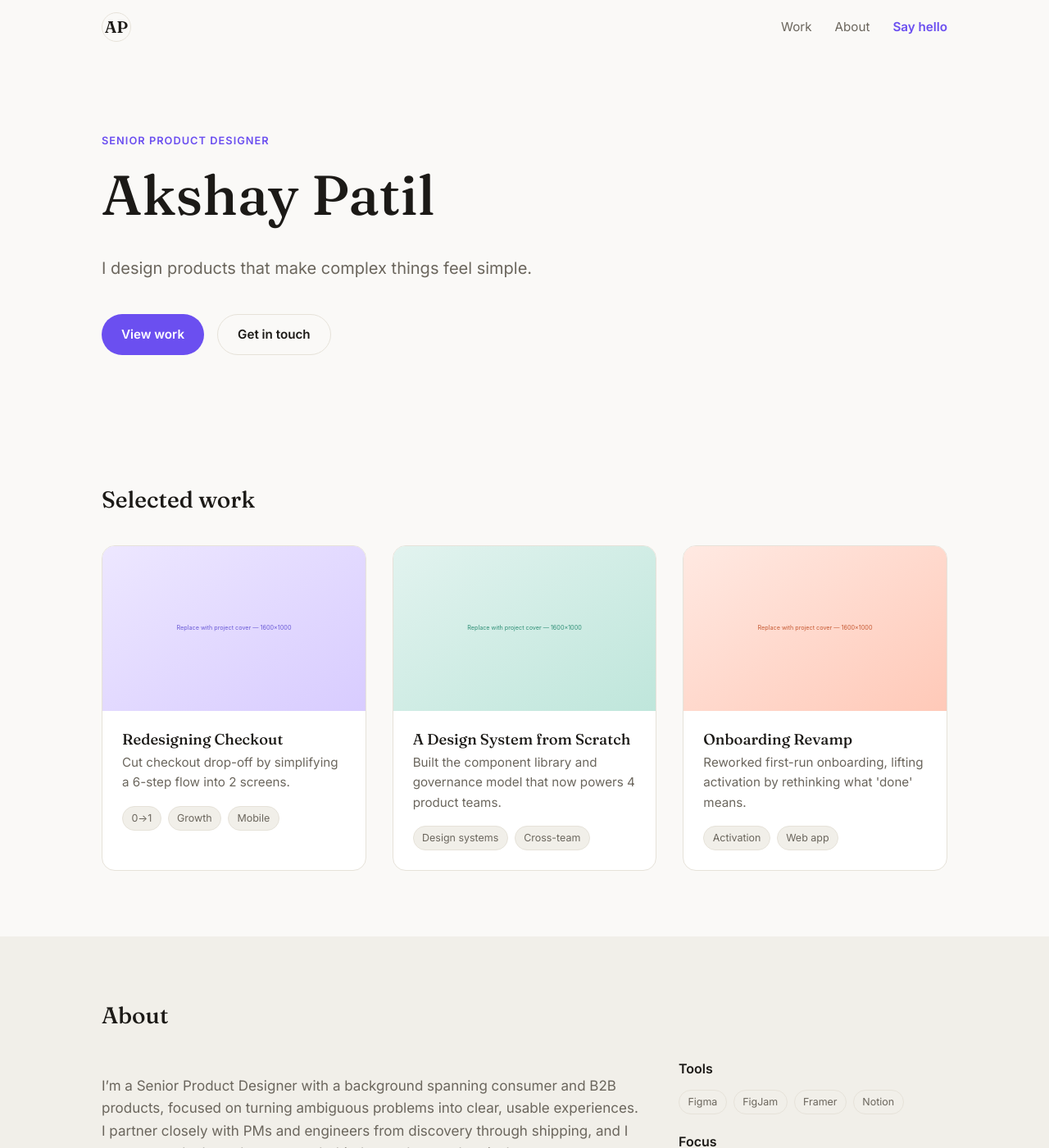
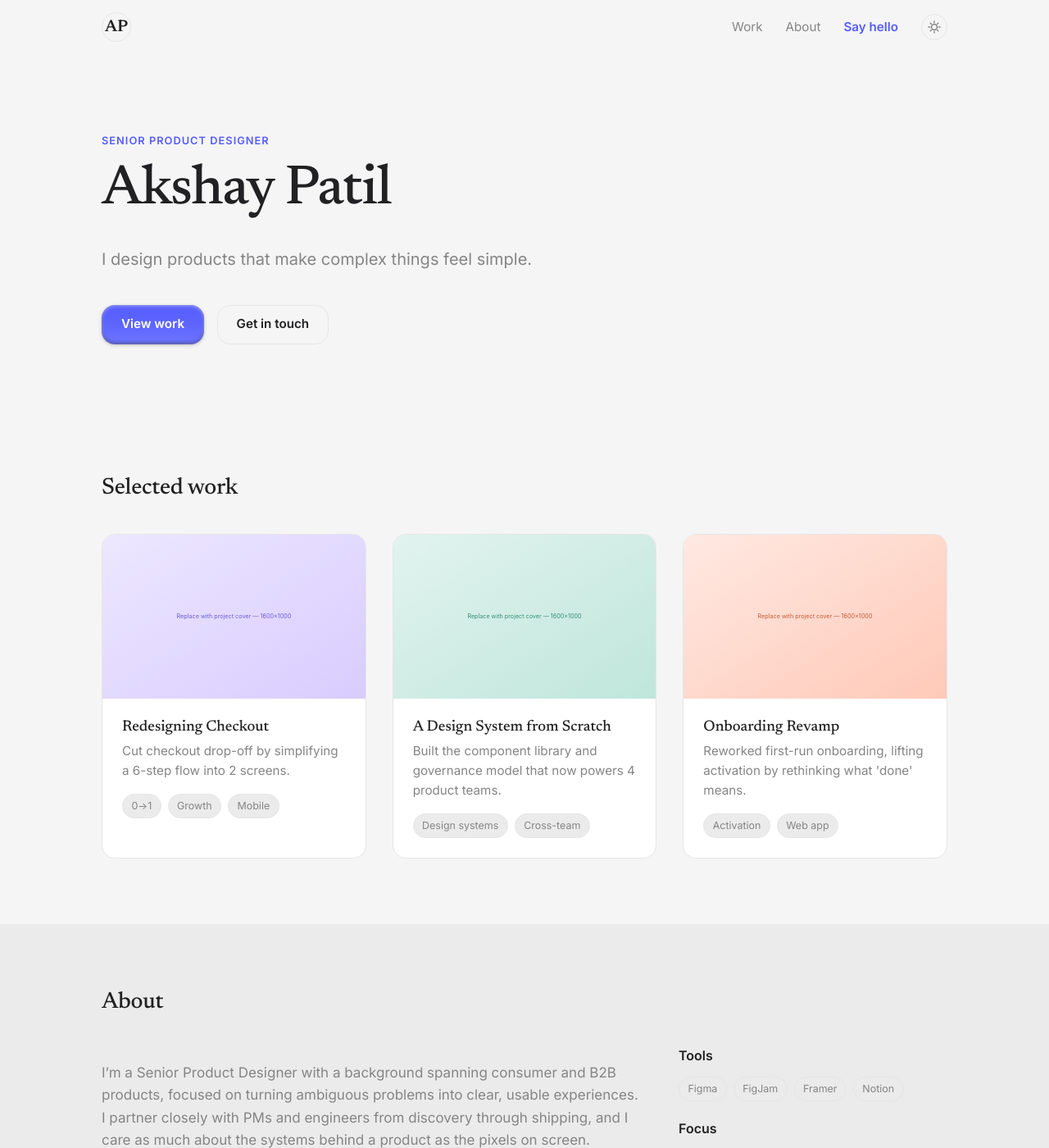
Before and after one commit to akshayrpatil/akshayrpatil.github.io, a Jekyll site: the page built from index.md, in a window 1280 px wide and 1400 px high. Shown: the whole window at 82% size. Built offline with Jekyll 4.4.1, drawn with Linux system fonts in a browser that asks for light colours.

Commit message:
Refresh visual design system and add light/dark theme toggle
- Palette: neutral gray scale + indigo accent, with a matching dark variant
- Font: swap display serif from Fraunces to Newsreader
- Spacing: add a 4px-based spacing scale as CSS custom properties
- Buttons: layered inset shadows for a glossy primary button, squircle
  corner rounding, and proper hover/active interaction states
- Nav: manual light/dark toggle (persisted via localStorage, no-flash
  inline script), plus fixes for logo/icon circle distortion and
  uneven internal padding in the scrolled pill state

```diff
--- a/_includes/head.html
+++ b/_includes/head.html
@@ -1,6 +1,15 @@
 <meta charset="utf-8">
 <meta http-equiv="X-UA-Compatible" content="IE=edge">
 <meta name="viewport" content="width=device-width, initial-scale=1">
+<script>
+(function () {
+  try {
+    var stored = localStorage.getItem("theme");
+    var theme = stored || (window.matchMedia("(prefers-color-scheme: dark)").matches ? "dark" : "light");
+    document.documentElement.setAttribute("data-theme", theme);
+  } catch (e) {}
+})();
+</script>
 <title>{% if page.title and page.title != "" %}{{ page.title }} — {{ site.title }}{% else %}{{ site.site_title }}{% endif %}</title>
 <meta name="description" content="{{ page.description | default: site.description }}">
 
@@ -8,7 +17,7 @@
 
 <link rel="preconnect" href="https://fonts.googleapis.com">
 <link rel="preconnect" href="https://fonts.gstatic.com" crossorigin>
-<link href="https://fonts.googleapis.com/css2?family=Fraunces:opsz,wght@9..144,400;9..144,500;9..144,600&family=Inter:wght@400;500;600;700&display=swap" rel="stylesheet">
+<link href="https://fonts.googleapis.com/css2?family=Newsreader:opsz,wght@6..72,400..600&family=Inter:wght@400;500;600;700&display=swap" rel="stylesheet">
 
 <link rel="stylesheet" href="{{ '/assets/css/main.css' | relative_url }}">
 
--- a/_includes/nav.html
+++ b/_includes/nav.html
@@ -8,6 +8,10 @@
       <a href="{{ site.social.resume_url }}" target="_blank" rel="noopener">Resume</a>
       {% endif %}
       <a class="site-nav__cta" href="mailto:{{ site.email }}">Say hello</a>
+      <button class="theme-toggle" type="button" aria-label="Toggle color theme">
+        <svg class="theme-toggle__icon theme-toggle__icon--sun" viewBox="0 0 16 16" fill="none" stroke="currentColor" stroke-width="1.5" stroke-linecap="round"><circle cx="8" cy="8" r="3.5"/><path d="M8 1v1.5M8 13.5V15M15 8h-1.5M2.5 8H1M12.7 3.3l-1 1M4.3 11.7l-1 1M12.7 12.7l-1-1M4.3 4.3l-1-1"/></svg>
+        <svg class="theme-toggle__icon theme-toggle__icon--moon" viewBox="0 0 16 16" fill="currentColor"><path d="M14 9.5A6 6 0 1 1 6.5 2 4.7 4.7 0 0 0 14 9.5Z"/></svg>
+      </button>
     </nav>
   </div>
 </header>
--- a/_layouts/default.html
+++ b/_layouts/default.html
@@ -10,5 +10,6 @@
   </main>
   {% include footer.html %}
   <script src="{{ '/assets/js/nav.js' | relative_url }}" defer></script>
+  <script src="{{ '/assets/js/theme-toggle.js' | relative_url }}" defer></script>
 </body>
 </html>
--- a/assets/css/main.css
+++ b/assets/css/main.css
@@ -1,33 +1,57 @@
 /* ---------- Tokens ---------- */
 :root {
-  --bg: #faf9f7;
-  --bg-muted: #f1efe9;
+  --bg: #f5f5f5;
+  --bg-muted: #ebebeb;
   --surface: #ffffff;
-  --text: #1c1a17;
-  --text-muted: #6b665d;
-  --border: #e6e2d9;
-  --accent: #6b4ff0;
+  --text: #212123;
+  --text-muted: #858585;
+  --border: #e6e6e6;
+  --accent: #555dff;
   --accent-text: #ffffff;
   --shadow: 0 1px 2px rgba(28,26,23,0.04), 0 8px 24px rgba(28,26,23,0.06);
 
-  --font-display: "Fraunces", Georgia, "Times New Roman", serif;
+  --font-display: "Newsreader", Georgia, "Times New Roman", serif;
   --font-body: "Inter", -apple-system, BlinkMacSystemFont, "Segoe UI", sans-serif;
 
   --max-width: 1080px;
+  --ease: cubic-bezier(0.4, 0, 0.2, 1);
+
+  /* Spacing scale — 4px base unit */
+  --space-1: 0.25rem;  /* 4px */
+  --space-2: 0.5rem;   /* 8px */
+  --space-3: 0.75rem;  /* 12px */
+  --space-4: 1rem;     /* 16px */
+  --space-5: 1.25rem;  /* 20px */
+  --space-6: 1.5rem;   /* 24px */
+  --space-7: 1.75rem;  /* 28px */
+  --space-8: 2rem;     /* 32px */
+  --space-10: 2.5rem;  /* 40px */
 }
 
 @media (prefers-color-scheme: dark) {
-  :root {
-    --bg: #15140f;
-    --bg-muted: #1c1b16;
-    --surface: #201f19;
-    --text: #f3f1ea;
-    --text-muted: #a9a394;
-    --border: #322f27;
-    --accent: #a892ff;
-    --accent-text: #15140f;
+  :root:not([data-theme="light"]) {
+    --bg: #151515;
+    --bg-muted: #1e1e1e;
+    --surface: #202022;
+    --text: #f0f0f0;
+    --text-muted: #a0a0a0;
+    --border: #333333;
+    --accent: #7c82ff;
+    --accent-text: #151515;
     --shadow: 0 1px 2px rgba(0,0,0,0.3), 0 8px 24px rgba(0,0,0,0.35);
   }
+}
+
+:root[data-theme="dark"] {
+  --bg: #151515;
+  --bg-muted: #1e1e1e;
+  --surface: #202022;
+  --text: #f0f0f0;
+  --text-muted: #a0a0a0;
+  --border: #333333;
+  --accent: #7c82ff;
+  --accent-text: #151515;
+  --shadow: 0 1px 2px rgba(0,0,0,0.3), 0 8px 24px rgba(0,0,0,0.35);
 }
 
 * { box-sizing: border-box; }
@@ -94,8 +118,8 @@ h1, h2, h3 {
 }
 
 .site-nav.is-scrolled .site-nav__inner {
-  height: 3.25rem;
-  padding: 0 1.25rem;
+  height: auto;
+  padding: 1rem;
 }
 
 .site-nav__logo {
@@ -106,6 +130,7 @@ h1, h2, h3 {
   border: 1px solid var(--border);
   width: 2.25rem;
   height: 2.25rem;
+  flex-shrink: 0;
   border-radius: 50%;
   display: inline-flex;
   align-items: center;
@@ -139,6 +164,37 @@ h1, h2, h3 {
   font-weight: 600;
 }
 
+.theme-toggle {
+  display: inline-flex;
+  align-items: center;
+  justify-content: center;
+  width: 2rem;
+  height: 2rem;
+  flex-shrink: 0;
+  padding: 0;
+  border: 1px solid var(--border);
+  border-radius: 50%;
+  background: transparent;
+  color: var(--text-muted);
+  cursor: pointer;
+  transition: background-color 0.2s var(--ease), color 0.2s var(--ease);
+}
+
+.theme-toggle:hover {
+  background: var(--bg-muted);
+  color: var(--text);
+}
+
+.theme-toggle__icon {
+  width: 1rem;
+  height: 1rem;
+}
+
+.theme-toggle__icon--moon { display: none; }
+
+:root[data-theme="dark"] .theme-toggle__icon--sun { display: none; }
+:root[data-theme="dark"] .theme-toggle__icon--moon { display: block; }
+
 /* ---------- Hero ---------- */
 .hero {
   padding: 6rem 0 5rem;
@@ -155,6 +211,8 @@ h1, h2, h3 {
 
 .hero__title {
   font-size: clamp(2.5rem, 6vw, 4.25rem);
+  line-height: 1;
+  letter-spacing: -0.02em;
   max-width: 16ch;
 }
 
@@ -174,24 +232,65 @@ h1, h2, h3 {
 .btn {
   display: inline-flex;
   align-items: center;
-  padding: 0.75rem 1.5rem;
-  border-radius: 999px;
+  padding: 0.6875rem 1.5rem 0.75rem;
+  border-radius: 1rem;
+  border: 0;
   font-weight: 600;
   font-size: 0.95rem;
   text-decoration: none;
-  transition: transform 0.15s ease, opacity 0.15s ease;
+  transition: transform 0.25s var(--ease), box-shadow 0.25s var(--ease),
+    background-color 0.25s var(--ease), border-color 0.25s var(--ease),
+    color 0.25s var(--ease);
+}
+
+@supports (corner-shape: squircle) {
+  .btn {
+    corner-shape: squircle;
+    border-radius: 1.5rem;
+  }
 }
 
 .btn:hover { transform: translateY(-1px); }
+.btn:active { transform: translateY(0); }
 
 .btn--primary {
-  background: var(--accent);
+  background: linear-gradient(rgba(255, 255, 255, 0) 0%, rgba(255, 255, 255, 0.05) 50%, rgba(255, 255, 255, 0.15) 100%),
+    var(--accent);
   color: var(--accent-text);
+  box-shadow: inset 0 1px 1px rgba(0, 0, 0, 0.05),
+    inset 0 1px 4px rgba(255, 255, 255, 0.5),
+    inset 0 -2px 4px rgba(0, 0, 0, 0.4),
+    0 1px 4px rgba(0, 0, 0, 0.2);
+}
+
+.btn--primary:hover {
+  box-shadow: inset 0 1px 1px rgba(0, 0, 0, 0.05),
+    inset 0 1px 4px rgba(255, 255, 255, 0.5),
+    inset 0 -2px 4px rgba(0, 0, 0, 0.4),
+    0 1px 4px rgba(0, 0, 0, 0.05);
+}
+
+.btn--primary:active {
+  color: color-mix(in srgb, var(--accent-text) 75%, transparent);
+  box-shadow: inset 0 1px 1px rgba(0, 0, 0, 0.05),
+    inset 0 1px 4px rgba(255, 255, 255, 0.5),
+    inset 0 -2px 4px rgba(0, 0, 0, 0.4),
+    0 0 transparent;
 }
 
 .btn--ghost {
-  border: 1px solid var(--border);
+  border: 1.5px solid var(--border);
   color: var(--text);
+  padding: calc(0.6875rem - 1.5px) calc(1.5rem - 1.5px) calc(0.75rem - 1.5px);
+}
+
+.btn--ghost:hover {
+  background: var(--bg-muted);
+  border-color: var(--text-muted);
+}
+
+.btn--ghost:active {
+  background: var(--border);
 }
 
 /* ---------- Sections ---------- */
@@ -200,7 +299,9 @@ h1, h2, h3 {
 
 .section__heading {
   font-size: 1.75rem;
-  margin-bottom: 2.5rem;
+  line-height: 1.1;
+  letter-spacing: -0.01em;
+  margin-bottom: var(--space-10);
 }
 
 /* ---------- Work grid ---------- */
--- /dev/null
+++ b/assets/js/theme-toggle.js
@@ -0,0 +1,14 @@
+(function () {
+  var btn = document.querySelector(".theme-toggle");
+  if (!btn) return;
+
+  btn.addEventListener("click", function () {
+    var root = document.documentElement;
+    var current = root.getAttribute("data-theme") === "dark" ? "dark" : "light";
+    var next = current === "dark" ? "light" : "dark";
+    root.setAttribute("data-theme", next);
+    try {
+      localStorage.setItem("theme", next);
+    } catch (e) {}
+  });
+})();
```
